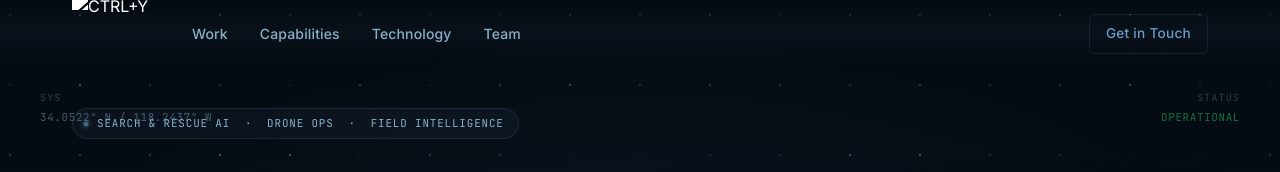
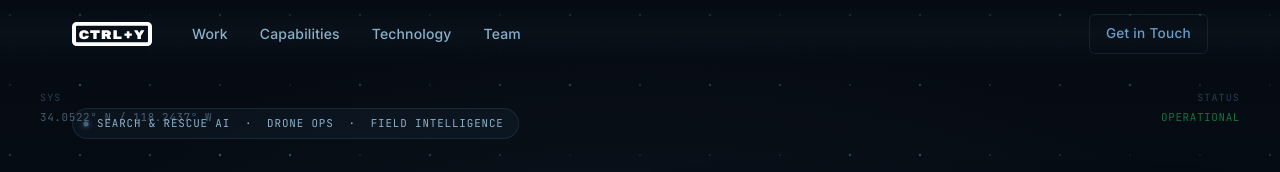
Before and after one commit to shelby-reilly/ctrly, a plain HTML site: page index.html in a window 1280 px wide. Shown: the top 172 px of the page. Drawn offline with Linux system fonts and the light colour scheme; animation ran at ten frames a second.

Commit message:
Add local images to fix broken assets on ctrly.tech
Co-Authored-By: Claude Sonnet 4.6 <noreply@anthropic.com>

```diff
--- a/index.html
+++ b/index.html
@@ -6,7 +6,7 @@
   <title>CTRL+Y — Intelligence Built for the Field</title>
   <meta name="description" content="Purpose-driven AI and operational software for emergency response, search and rescue, and public safety agencies." />
   <link rel="icon" type="image/svg+xml" href="favicon.svg" />
-  <link rel="apple-touch-icon" href="images/LogoPNG-1.png" />
+  <link rel="apple-touch-icon" href="images/logo.svg" />
   <link rel="preconnect" href="https://fonts.googleapis.com" />
   <link rel="preconnect" href="https://fonts.gstatic.com" crossorigin />
   <link href="https://fonts.googleapis.com/css2?family=Space+Grotesk:wght@300;400;500;600;700&family=Inter:ital,wght@0,300;0,400;0,500;0,600;1,300&family=JetBrains+Mono:wght@400;500&display=swap" rel="stylesheet" />
@@ -18,7 +18,7 @@
   <nav id="nav">
     <div class="nav-inner">
       <a href="#" class="nav-logo">
-        <img src="images/LogoPNG-1.png" alt="CTRL+Y" class="nav-logo-img" />
+        <img src="images/logo.svg" alt="CTRL+Y" class="nav-logo-img" />
       </a>
       <div class="nav-links">
         <a href="#work" class="nav-link">Work</a>
@@ -650,7 +650,7 @@
     <div class="container footer-inner">
       <div class="footer-brand">
         <div class="footer-logo">
-          <img src="images/LogoPNG-1.png" alt="CTRL+Y" />
+          <img src="images/logo.svg" alt="CTRL+Y" />
         </div>
         <p class="footer-tagline">Undo Limitations. Redo Possibilities.</p>
       </div>
```
Also changed, not shown: images/LogoPNG-1.png (added), images/SDIM0686-scaled.jpg (added), images/SDIM0723-scaled.jpg (added), images/logo.svg (added), 7 other files.
